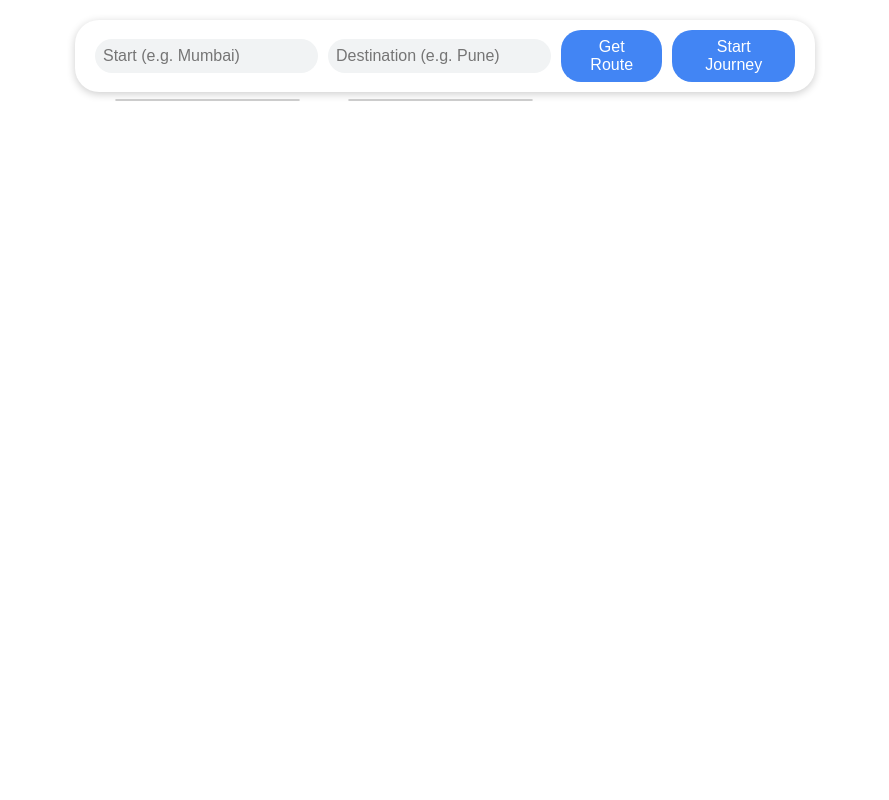
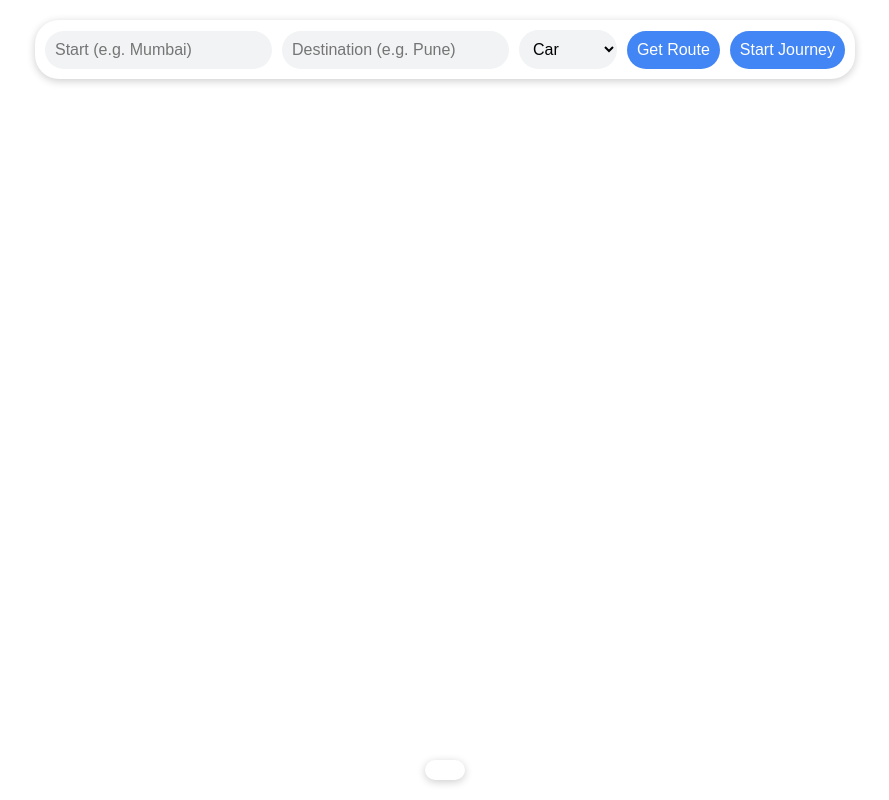
Before and after one commit to omkar9301/Maps-using-AI, a Flask app: template templates/user_map.html in a window 1280 px wide. Shown: the whole page, without its empty margins (195-1084 px from the left). Run offline with Flask 3, Linux system fonts and the light colour scheme; the template is opened without the code that fills it, so the values that code supplies are empty.

Commit message:
pointer autozoom2

```diff
--- a/templates/user_map.html
+++ b/templates/user_map.html
@@ -31,50 +31,52 @@
       background: white;
       border-radius: 24px;
       box-shadow: 0 2px 8px rgba(0,0,0,0.2);
-      padding: 10px 20px;
+      padding: 10px;
       display: flex;
+      flex-wrap: nowrap;
+      align-items: center;
       gap: 10px;
-      align-items: center;
       z-index: 1000;
-      max-width: 700px;
+      max-width: 800px;
       width: 90%;
+      overflow-x: auto;
     }
 
-    #routeForm input {
-      flex: 1;
+    #routeForm input,
+    #routeForm select,
+    #routeForm button {
+      flex-shrink: 0;
       border: none;
       font-size: 16px;
-      padding: 8px;
+      padding: 10px;
       border-radius: 20px;
       background: #f1f3f4;
+      white-space: nowrap;
     }
 
     #routeForm button {
-      background: #4285F4;
+      background-color: #4285F4;
       color: white;
-      border: none;
-      font-size: 16px;
-      padding: 8px 16px;
-      border-radius: 20px;
       cursor: pointer;
       transition: background 0.3s;
     }
 
     #routeForm button:hover {
-      background: #3367d6;
+      background-color: #3367d6;
     }
 
+    /* Autocomplete Suggestions - floating */
     .autocomplete-suggestions {
       position: absolute;
-      top: 60px;
-      width: calc(100% - 40px);
-      margin: 0 20px;
       background: white;
       border: 1px solid #ccc;
       border-radius: 8px;
-      max-height: 150px;
+      width: 300px;
+      max-height: 300px;
       overflow-y: auto;
-      z-index: 1000;
+      z-index: 9999;
+      box-shadow: 0 2px 8px rgba(0,0,0,0.3);
+      display: none;
     }
 
     .autocomplete-suggestions div {
@@ -85,26 +87,52 @@
     .autocomplete-suggestions div:hover {
       background-color: #f1f1f1;
     }
+
+    #infoBox {
+      position: absolute;
+      bottom: 20px;
+      left: 50%;
+      transform: translateX(-50%);
+      background: white;
+      padding: 10px 20px;
+      border-radius: 24px;
+      box-shadow: 0px 2px 8px rgba(0,0,0,0.2);
+      z-index: 1000;
+      font-size: 16px;
+    }
   </style>
 </head>
 <body>
 
 <form id="routeForm" autocomplete="off">
-    <div style="position:relative;">
+  <div style="position:relative; flex:1;">
     <input type="text" id="start" placeholder="Start (e.g. Mumbai)" required />
-      <div id="start-suggestions" class="autocomplete-suggestions"></div>
   </div>
-    <div style="position:relative;">
+
+  <div style="position:relative; flex:1;">
     <input type="text" id="end" placeholder="Destination (e.g. Pune)" required />
-      <div id="end-suggestions" class="autocomplete-suggestions"></div>
   </div>
+
+  <select id="travelMode" style="flex:1;">
+    <option value="driving-car">Car</option>
+    <option value="cycling-regular">Bike</option>
+    <option value="foot-walking">Walk</option>
+    <option value="driving-hgv">Truck</option>
+  </select>
+
   <button type="submit">Get Route</button>
   <button type="button" id="startJourney">Start Journey</button>
 </form>
 
+<!-- Floating Suggestion Boxes -->
+<div id="start-suggestions" class="autocomplete-suggestions"></div>
+<div id="end-suggestions" class="autocomplete-suggestions"></div>
+
 <div id="map"></div>
+<div id="infoBox"></div>
 
 <script src="https://unpkg.com/leaflet/dist/leaflet.js"></script>
+
 <script>
 let map;
 let userLat = 19.0760, userLng = 72.8777;
@@ -113,7 +141,7 @@
 let journeyStarted = false;
 let liveMarker;
 
-    const apiKey = "5b3ce3597851110001cf6248d8549b2641fe4b03a6b7c5b9cfed6757"; // Your OpenRouteService API Key
+const apiKey = "5b3ce3597851110001cf6248d8549b2641fe4b03a6b7c5b9cfed6757";
 
 function initMap() {
   map = L.map('map').setView([userLat, userLng], 13);
@@ -152,7 +180,6 @@
   e.preventDefault();
   const start = document.getElementById('start').value;
   const end = document.getElementById('end').value;
-
   Promise.all([geocode(start), geocode(end)]).then(([startCoord, endCoord]) => {
     if (!startCoord || !endCoord) {
       alert("Could not find one or both locations.");
@@ -164,7 +191,7 @@
 
 document.getElementById('startJourney').addEventListener('click', () => {
   journeyStarted = true;
-      alert("Journey started! You will be alerted when near hazards.");
+  alert("Journey started! You will be alerted near hazards.");
   trackPosition();
 });
 
@@ -182,7 +209,8 @@
 }
 
 function getRoute(startCoord, endCoord) {
-      const url = 'https://api.openrouteservice.org/v2/directions/driving-car/geojson';
+  const mode = document.getElementById('travelMode').value;
+  const url = `https://api.openrouteservice.org/v2/directions/${mode}/geojson`;
 
   fetch(url, {
     method: 'POST',
@@ -192,10 +220,7 @@
     },
     body: JSON.stringify({ coordinates: [startCoord, endCoord] })
   })
-      .then(response => {
-        if (!response.ok) throw new Error("Route fetch failed.");
-        return response.json();
-      })
+  .then(response => response.json())
   .then(data => {
     if (!data.features || !data.features[0]) {
       alert("No route found.");
@@ -206,22 +231,6 @@
     if (routeLayer) map.removeLayer(routeLayer);
     routeLayer = L.polyline(coords, { color: 'blue', weight: 5 }).addTo(map);
     map.fitBounds(routeLayer.getBounds());
-
-        // Add Start and End markers
-        const startIcon = L.icon({
-          iconUrl: 'https://maps.google.com/mapfiles/ms/icons/green-dot.png',
-          iconSize: [32, 32],
-          iconAnchor: [16, 32],
-        });
-
-        const endIcon = L.icon({
-          iconUrl: 'https://maps.google.com/mapfiles/ms/icons/red-dot.png',
-          iconSize: [32, 32],
-          iconAnchor: [16, 32],
-        });
-
-        L.marker([startCoord[1], startCoord[0]], { icon: startIcon }).addTo(map).bindPopup("Start Point");
-        L.marker([endCoord[1], endCoord[0]], { icon: endIcon }).addTo(map).bindPopup("End Point");
   })
   .catch(err => {
     console.error("Routing error:", err);
@@ -234,6 +243,8 @@
     navigator.geolocation.watchPosition(pos => {
       const currentLat = pos.coords.latitude;
       const currentLng = pos.coords.longitude;
+      const speed = pos.coords.speed ? (pos.coords.speed * 3.6).toFixed(1) : 0;
+      const heading = pos.coords.heading !== null ? pos.coords.heading.toFixed(0) : 'Unknown';
 
       if (!liveMarker) {
         liveMarker = L.circleMarker([currentLat, currentLng], {
@@ -250,18 +261,32 @@
 
       map.panTo([currentLat, currentLng], { animate: true, duration: 1.0 });
 
+      document.getElementById('infoBox').innerHTML = `
+        Speed: ${speed} km/h<br>
+        Heading: ${heading}°
+      `;
+
       hazardMarkers.forEach(h => {
         const distance = getDistance(currentLat, currentLng, h.lat, h.lng);
         if (distance <= 50) {
-              alert(`Caution! ${h.type.toUpperCase()} ahead within ${distance.toFixed(1)} meters.`);
+          speak(`Caution! ${h.type} ahead.`);
         }
       });
+
     }, err => console.warn(err), {
       enableHighAccuracy: true,
       maximumAge: 0,
       timeout: 5000
     });
   }
+}
+
+function speak(message) {
+  const speech = new SpeechSynthesisUtterance(message);
+  speech.volume = 1;
+  speech.rate = 1;
+  speech.pitch = 1;
+  window.speechSynthesis.speak(speech);
 }
 
 function getDistance(lat1, lon1, lat2, lon2) {
@@ -285,18 +310,27 @@
     const query = input.value;
     if (query.length < 3) {
       suggestionBox.innerHTML = '';
+      suggestionBox.style.display = 'none';
       return;
     }
+
+    // Get input position on screen
+    const rect = input.getBoundingClientRect();
+    suggestionBox.style.left = `${rect.left}px`;
+    suggestionBox.style.top = `${rect.bottom + window.scrollY + 5}px`;
+    suggestionBox.style.width = `${rect.width}px`;
+    suggestionBox.style.display = 'block';
 
     fetch(`https://nominatim.openstreetmap.org/search?format=json&q=${encodeURIComponent(query)}`)
       .then(res => res.json())
       .then(data => {
         suggestionBox.innerHTML = '';
+
         const currentLoc = document.createElement('div');
         currentLoc.textContent = 'Use Current Location';
         currentLoc.addEventListener('click', () => {
           input.value = `${userLat}, ${userLng}`;
-              suggestionBox.innerHTML = '';
+          suggestionBox.style.display = 'none';
         });
         suggestionBox.appendChild(currentLoc);
 
@@ -305,7 +339,7 @@
           div.textContent = place.display_name;
           div.addEventListener('click', () => {
             input.value = place.display_name;
-                suggestionBox.innerHTML = '';
+            suggestionBox.style.display = 'none';
           });
           suggestionBox.appendChild(div);
         });
@@ -313,15 +347,16 @@
   });
 
   document.addEventListener('click', (e) => {
-        if (!suggestionBox.contains(e.target) && e.target !== input) {
-          suggestionBox.innerHTML = '';
+    if (!input.contains(e.target) && !suggestionBox.contains(e.target)) {
+      suggestionBox.style.display = 'none';
     }
   });
 }
 
+// Activate Autocomplete
 setupAutocomplete('start', 'start-suggestions');
 setupAutocomplete('end', 'end-suggestions');
+</script>
 
-  </script>
 </body>
 </html>
```
Lines whose indentation alone changed are shown as unchanged.
